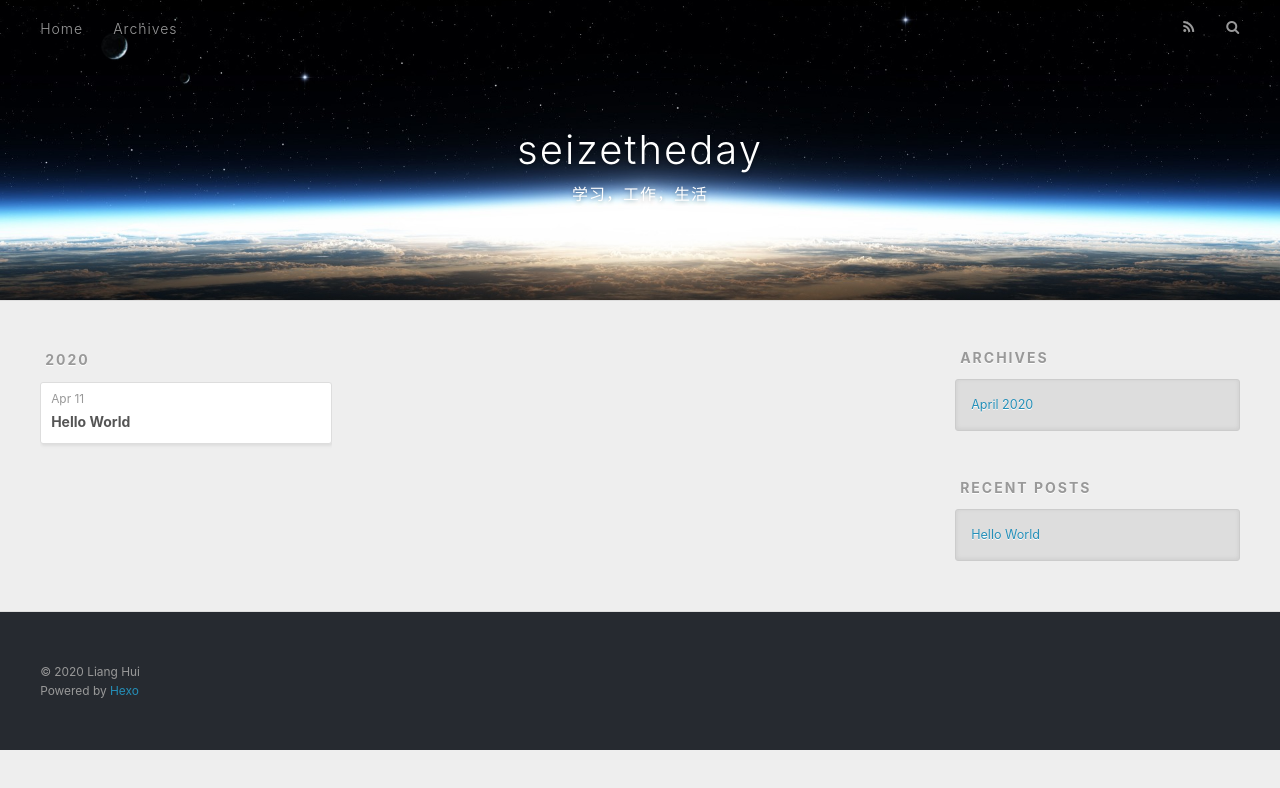
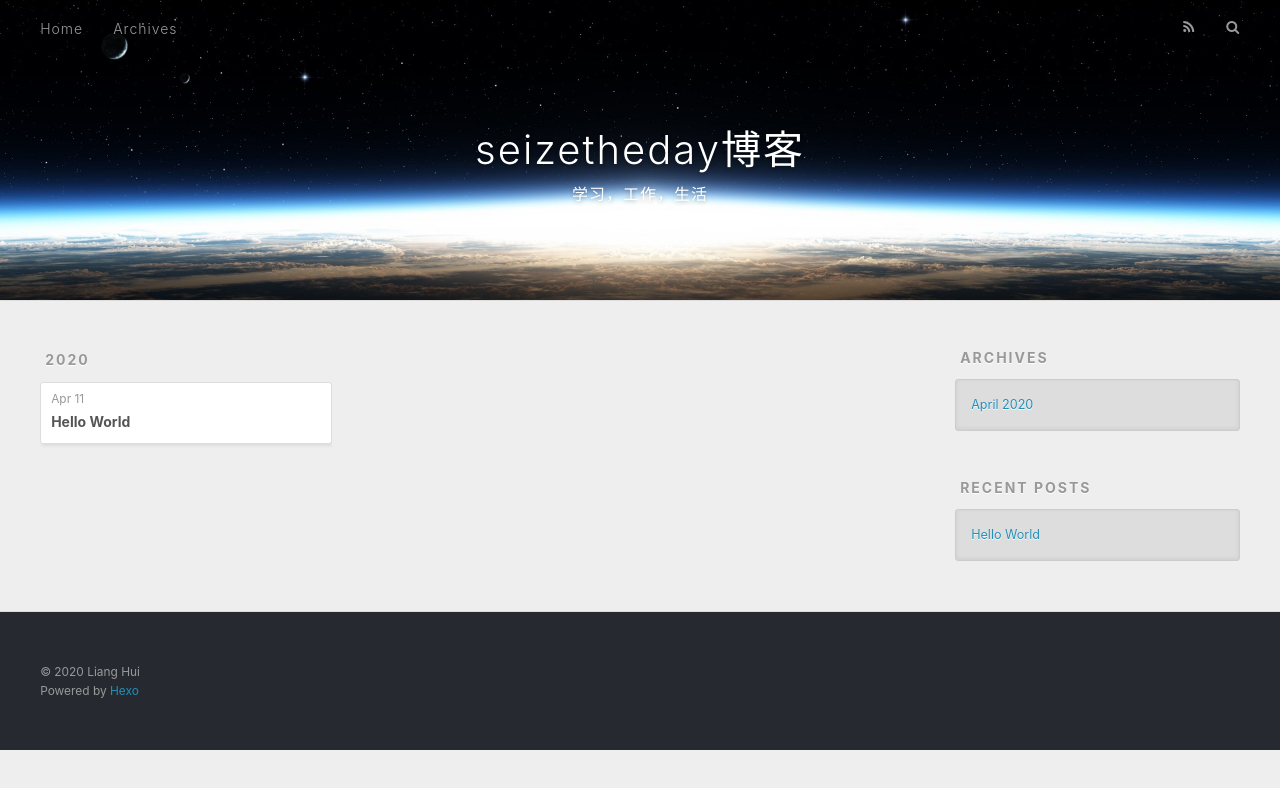
Before and after one commit to lazyshabazz/lazyshabazz.github.io, a plain HTML site: page archives/2020/04/index.html in a window 1280 px wide. Drawn offline with nearby package versions, Linux system fonts and the light colour scheme.

Commit message:
Site updated: 2020-04-11 12:24:44

```diff
--- a/archives/2020/04/index.html
+++ b/archives/2020/04/index.html
@@ -5,19 +5,19 @@
 
 
 
-  <title>Archives: 2020/4 | seizetheday</title>
+  <title>Archives: 2020/4 | seizetheday博客</title>
   <meta name="viewport" content="width=device-width, initial-scale=1, maximum-scale=1">
   <meta name="description" content="既然花了钱搭建服务器，总不能太浪费吧">
 <meta property="og:type" content="website">
-<meta property="og:title" content="seizetheday">
+<meta property="og:title" content="seizetheday博客">
 <meta property="og:url" content="http://yoursite.com/archives/2020/04/index.html">
-<meta property="og:site_name" content="seizetheday">
+<meta property="og:site_name" content="seizetheday博客">
 <meta property="og:description" content="既然花了钱搭建服务器，总不能太浪费吧">
 <meta property="og:locale" content="zh">
 <meta property="article:author" content="Liang Hui">
 <meta name="twitter:card" content="summary">
 
-    <link rel="alternate" href="/atom.xml" title="seizetheday" type="application/atom+xml">
+    <link rel="alternate" href="/atom.xml" title="seizetheday博客" type="application/atom+xml">
 
 
     <link rel="icon" href="/favicon.png">
@@ -38,7 +38,7 @@
   <div id="header-outer" class="outer">
     <div id="header-title" class="inner">
       <h1 id="logo-wrap">
-        <a href="/" id="logo">seizetheday</a>
+        <a href="/" id="logo">seizetheday博客</a>
       </h1>
 
         <h2 id="subtitle-wrap">
```
Also changed, not shown: 2020/04/11/hello-world/index.html (+4 -4 lines), archives/2020/index.html (+5 -5 lines), archives/index.html (+5 -5 lines), index.html (+5 -5 lines).
